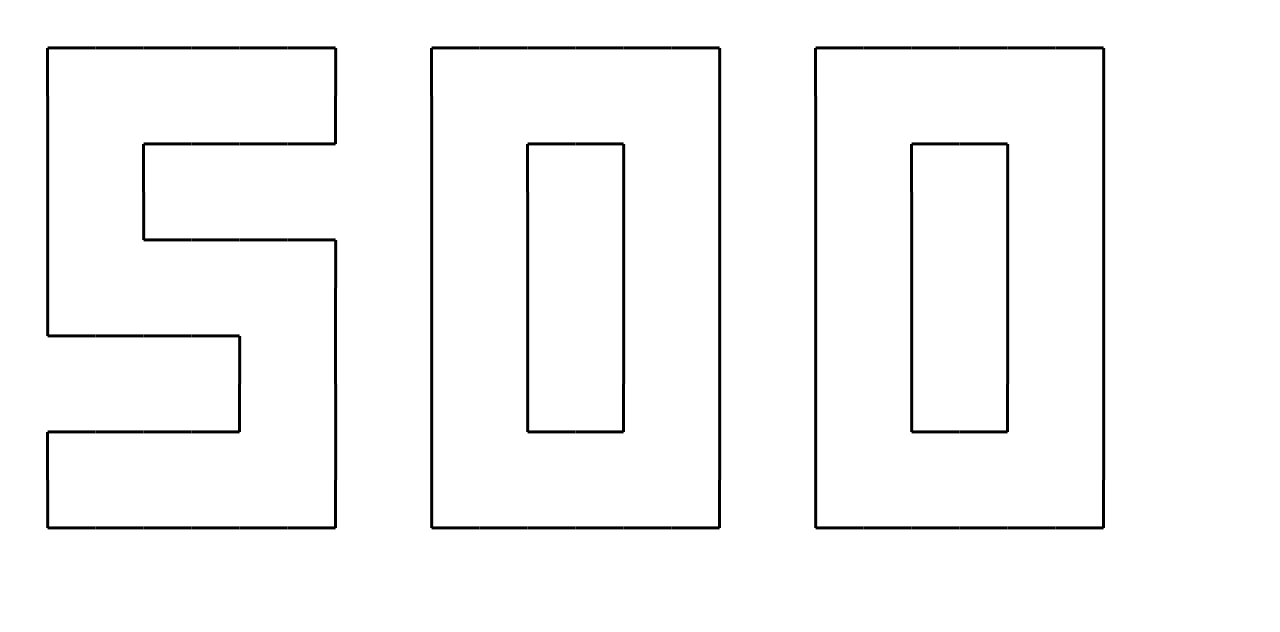
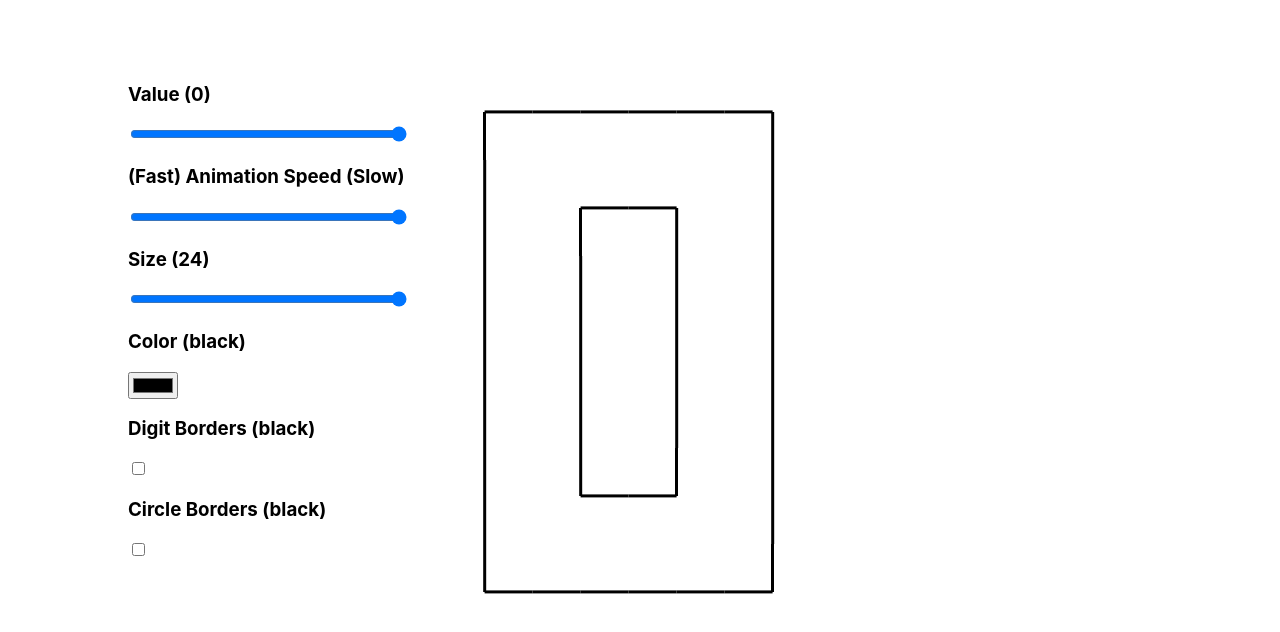
Before and after one commit to gg-dev-05/react-animated-digits, a React (Create React App) app: page / in a window 1280 px wide. Shown: the top 632 px of the page. Built offline with nearby package versions, Linux system fonts and the light colour scheme.

Commit message:
demo available

```diff
--- a/src/App.js
+++ b/src/App.js
@@ -1,12 +1,83 @@
 import Digits from './Digits/Digits'
 import './App.scss'
+import { useState } from 'react';
 
 function App() {
 
+  const [value, setValue] = useState(0)
+  const [prev, setPrev] = useState(0)
+  const [speed, setSpeed] = useState(0.4)
+  const [size, setSize] = useState(24)
+  const [color, setColor] = useState("black")
+  const [digitBorder, setDigitBorder] = useState("")
+  const [circleBorder, setCircleBorder] = useState("")
+  return (
+    <div className="App" style={{width: "80%", margin: "4rem auto"}} >
+        <div className="setters">
+        <div>
+            <h3>Value ({value})</h3>
+            <input type="range" min="0" max="9" style={{width: "100%"}}
+              onChange={(e) => {
+                setPrev(value);
+                setValue(e.target.value)
+              }}
+            />
+        </div>
 
-  return (
-    <div className="App">
-        <Digits currentValue={500}/>
+        <div>
+            <h3> (Fast) Animation Speed (Slow)</h3>
+            <input type="range" min="0" max="5" step="0.25" style={{width: "100%"}}
+              onChange={(e) => {
+                setSpeed(e.target.value)
+              }}
+            />
+        </div>
+
+        <div>
+            <h3>Size ({size})</h3>
+            <input type="range" min="24" max="50" style={{width: "100%"}}
+              onChange={(e) => {
+                setSize(e.target.value)
+              }}
+            />
+        </div>
+
+        <div>
+            <h3>Color ({color})</h3>
+            <input type="color"
+              onChange={(e) => {
+                setColor(e.target.value)
+              }}
+            />
+        </div>
+
+        <div>
+            <h3>Digit Borders ({color})</h3>
+            <input type="checkbox"
+              onClick={(e) => {
+                if(e.target.checked)
+                  setDigitBorder(`1px solid ${color}`)
+                else
+                  setDigitBorder("")
+              }}
+            />
+        </div>
+
+        <div>
+            <h3>Circle Borders ({color})</h3>
+            <input type="checkbox"
+              onClick={(e) => {
+                if(e.target.checked)
+                  setCircleBorder(`1px solid ${color}`)
+                else
+                  setCircleBorder("")
+              }}
+            />
+        </div>
+
+
+        </div>
+        <Digits previousValue={prev} currentValue={value} animationSpeed={speed} size={size} digitColor={color} digitBorder={digitBorder} circleBorder={circleBorder}/>
       </div>
 
   );
--- a/src/App.scss
+++ b/src/App.scss
@@ -1,4 +1,7 @@
 .App {
   display: flex;
-  flex-direction: column;
+  margin: 4rem auto;
 }
+.setters {
+  margin-right: 2rem;
+}
--- a/src/Digit/Digit.scss
+++ b/src/Digit/Digit.scss
@@ -2,4 +2,5 @@
   width: 24rem;
   display: grid;
   grid-template-columns: repeat(4, 1fr);
+  transition: all 1s ease-in;
 }
```
